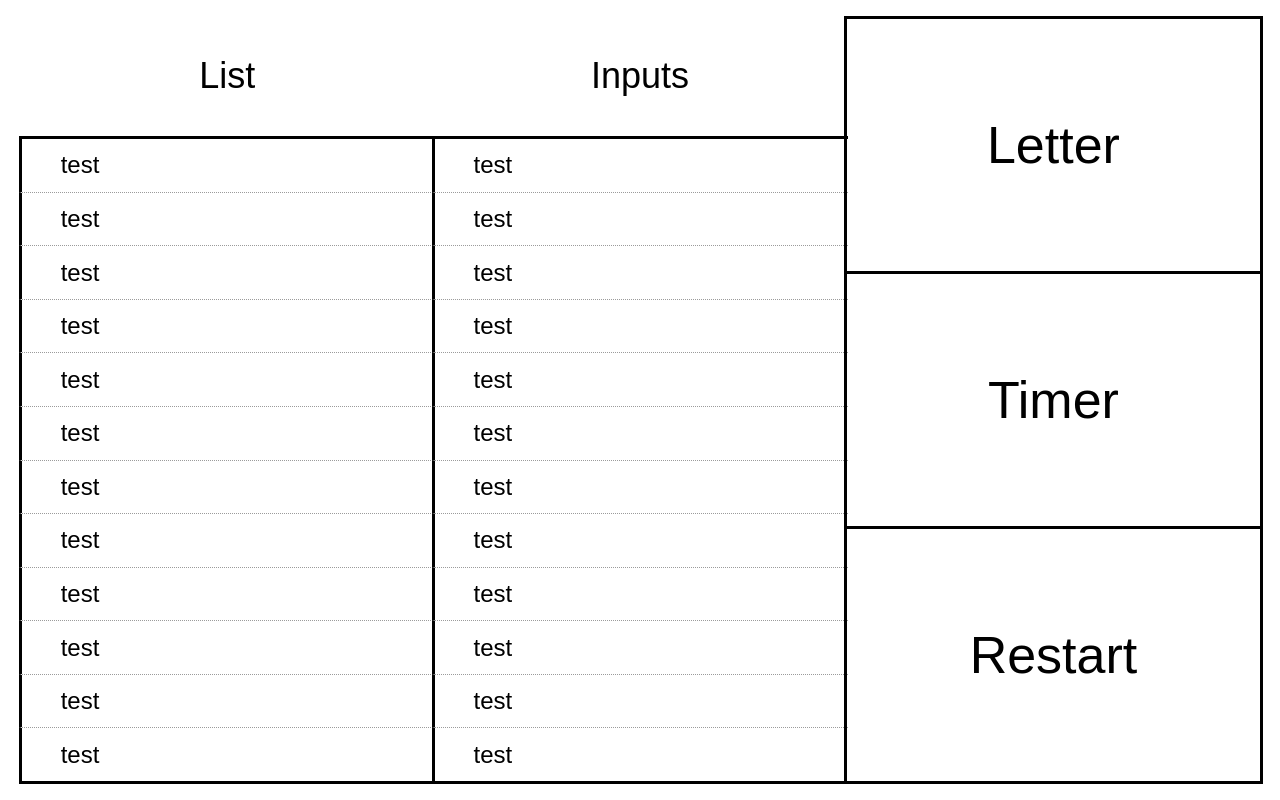
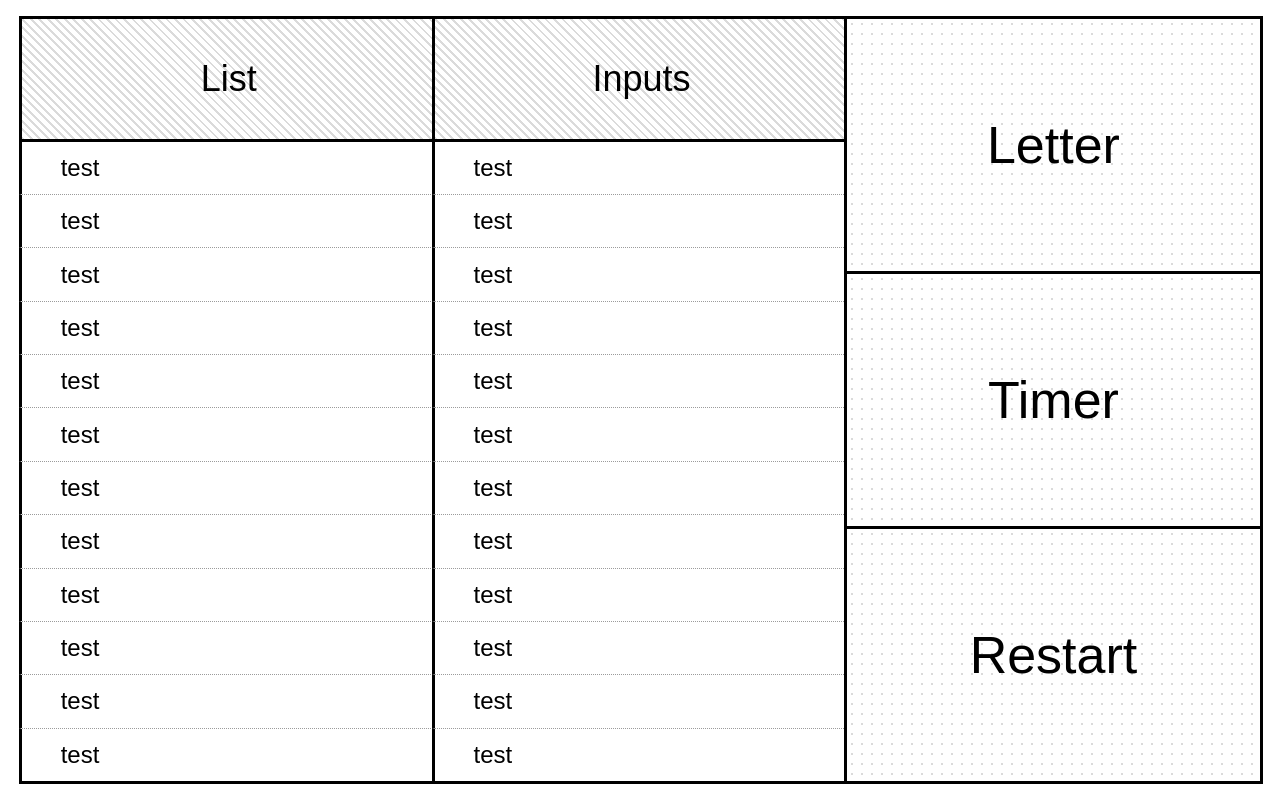
Before and after one commit to Endeared/scattergories, a plain HTML site: page index.html in a window 1280 px wide. Drawn offline with Linux system fonts and the light colour scheme; a web font is replaced by a local one.

Commit message:
Update index.html

```diff
--- a/index.html
+++ b/index.html
@@ -39,11 +39,18 @@ body {
 
 .titleRow {
     height: 16%;
+    width: 100%;
     display: flex;
     flex-direction: column;
     justify-content: center;
     align-items: center;
     font-size: 36px;
+    border: 3px solid black;
+    border-right: none;
+    border-bottom: none;
+    background: repeating-linear-gradient(
+        45deg, #dbdbdb, #dadada 2px, #ffffff 2px, #ffffff 6px
+    )
 }
 
 .listItemRow, .inputItemRow {
@@ -75,6 +82,12 @@ body {
     border: 3px solid black;
     border-bottom: 0px;
     margin-left: 0.1vw;
+    background-image: radial-gradient(#dadada 20%, transparent 20%),
+     radial-gradient(#fafafa 20%, transparent 20%);
+    background-color: rgb(255, 255, 255);
+    background-position: 0 0, 50px 50px;
+    background-size: 10px 10px;
+    width: 100%;
 }
 
 #lastItemRow {
```
